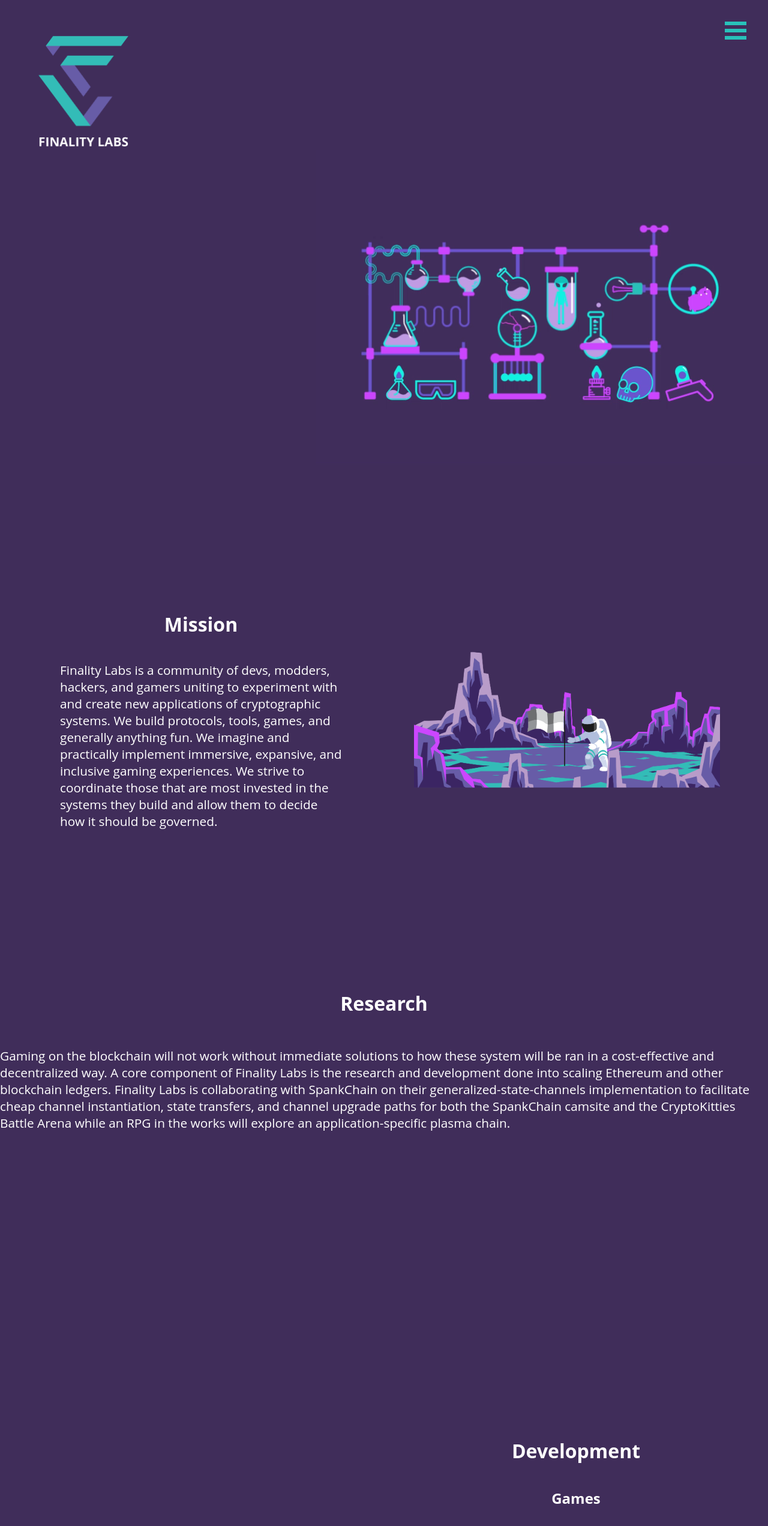
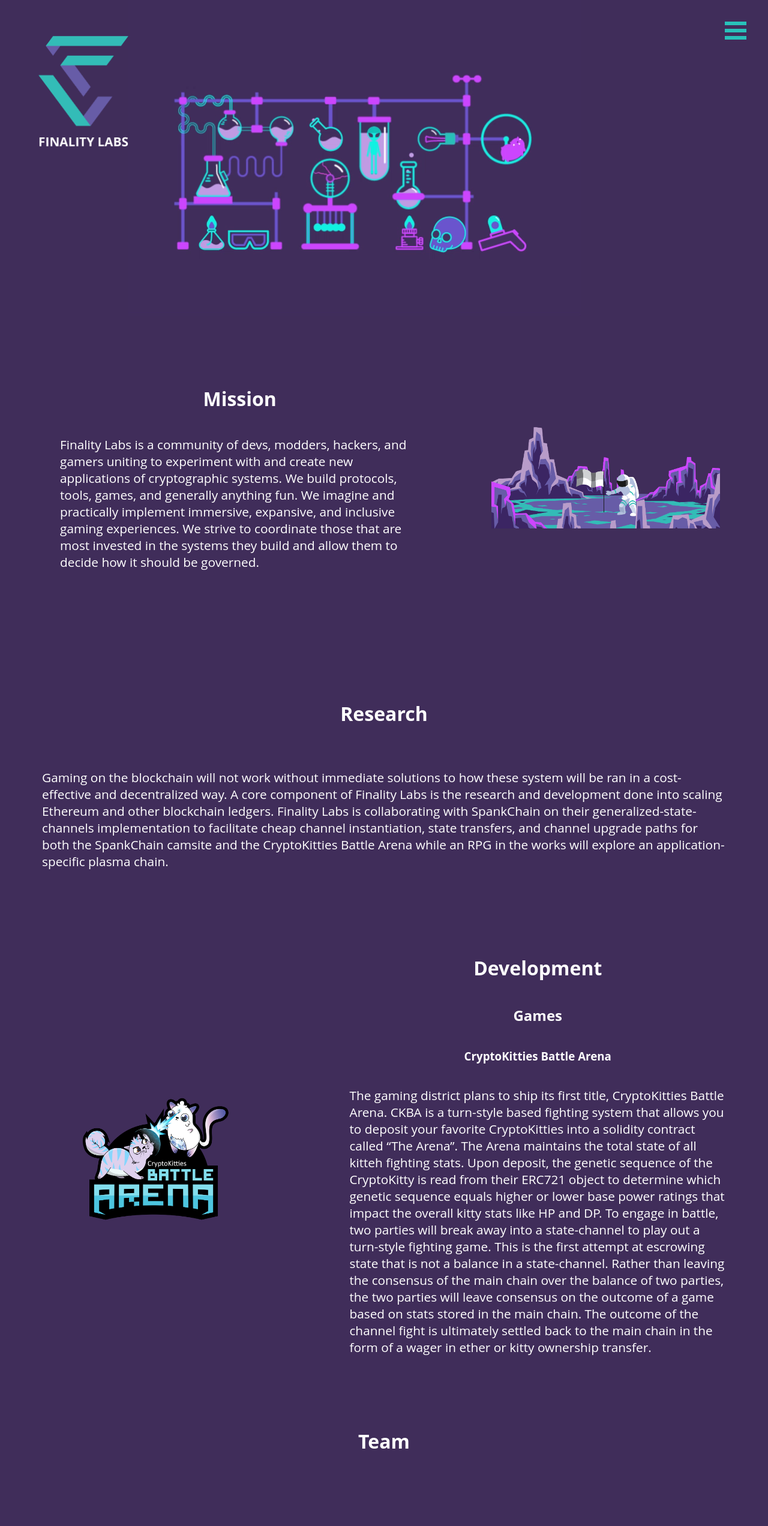
Before and after one commit to finalitylabs/finality-labs-site, a React (Create React App) app: page / in a window 1280 px wide. Shown: the top 2544 px of the page at 60% size. Built offline with nearby package versions, Linux system fonts and the light colour scheme.

Commit message:
remove height vh on page elements to fix mobile view

```diff
--- a/src/App.css
+++ b/src/App.css
@@ -21,7 +21,6 @@
   margin: 0;
   padding: 0;
   width: 100vw;
-  height: 100vh;
 }
 
 
@@ -42,7 +41,7 @@
 
 }
 
-.lab {
+.lab_bak {
   position: absolute;
   left: 100%;
   margin-left: -754px;
@@ -133,22 +132,7 @@
   margin: 0;
   padding: 30px;
   width: 100vw;
-  height: 100vh;
-
 }
-
-.mission div {
-  display: flex;
-  flex-direction: column;
-  align-items: center;
-  justify-content: center;
-  text-align: center;
-  margin: 50px;
-  width: 50%;
-
-}
-
-
 
 .mission p {
   text-align: left;
@@ -164,8 +148,16 @@
   margin: 0;
   padding: 0;
   width: 100vw;
-  height: 100vh;
 
+}
+
+.research div, .mission div, .works div {
+  display: flex;
+  flex-direction: column;
+  align-items: center;
+  justify-content: center;
+  text-align: center;
+  margin: 50px;
 }
 
 .research h1 {
@@ -184,18 +176,6 @@
   margin: 0;
   padding: 0;
   width: 100vw;
-  height: 100vh;
-}
-
-.works div {
-  display: flex;
-  flex-direction: column;
-  align-items: center;
-  justify-content: center;
-  text-align: center;
-  margin: 50px;
-  width: 50%;
-
 }
 
 .works p {
@@ -211,7 +191,6 @@
   box-sizing: border-box;
   text-align: center;
   width: 100vw;
-  height: 100vh;
 
 }
 
@@ -227,8 +206,6 @@
 }
 
 .team {
-
-  box-sizing: border-box;
   display: flex;
   flex-wrap: wrap;
   align-items: center;
@@ -238,11 +215,9 @@
   margin-top: 100px;
   padding: 0;
   width: 100vw;
-
 }
 
 .partners {
-
   box-sizing: border-box;
   display: flex;
   flex-wrap: wrap;
--- a/src/components/Research.js
+++ b/src/components/Research.js
@@ -4,7 +4,7 @@
     render() {
         return (
             <div id='Research' className='research'>
-                <div>
+                <div className='works'>
                     <h1>Research</h1>
                     <p>Gaming on the blockchain will not work without immediate solutions to how these system will be ran in a cost-effective and decentralized way. A core component of Finality Labs is the research and development done into scaling Ethereum and other blockchain ledgers. Finality Labs is collaborating with SpankChain on their generalized-state-channels implementation to facilitate cheap channel instantiation, state transfers, and channel upgrade paths for both the SpankChain camsite and the CryptoKitties Battle Arena while an RPG in the works will explore an application-specific plasma chain.</p>
                 </div>
```
